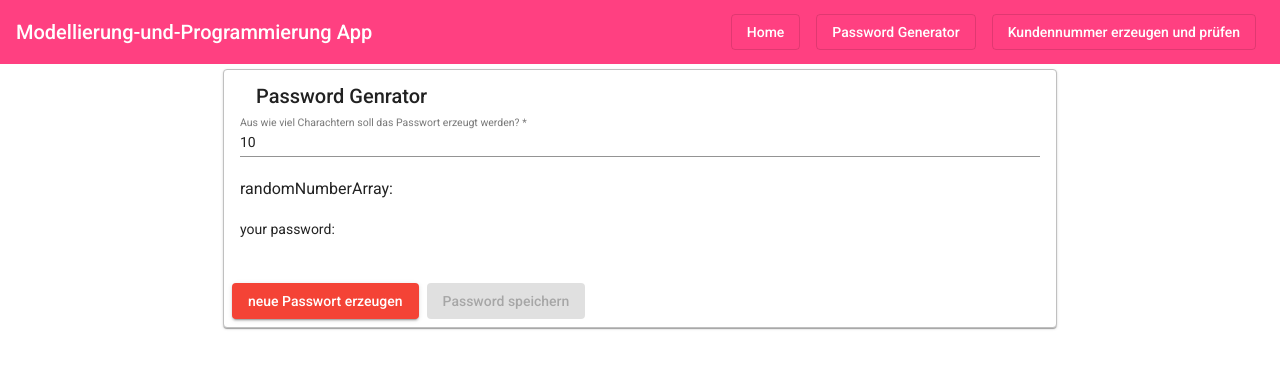
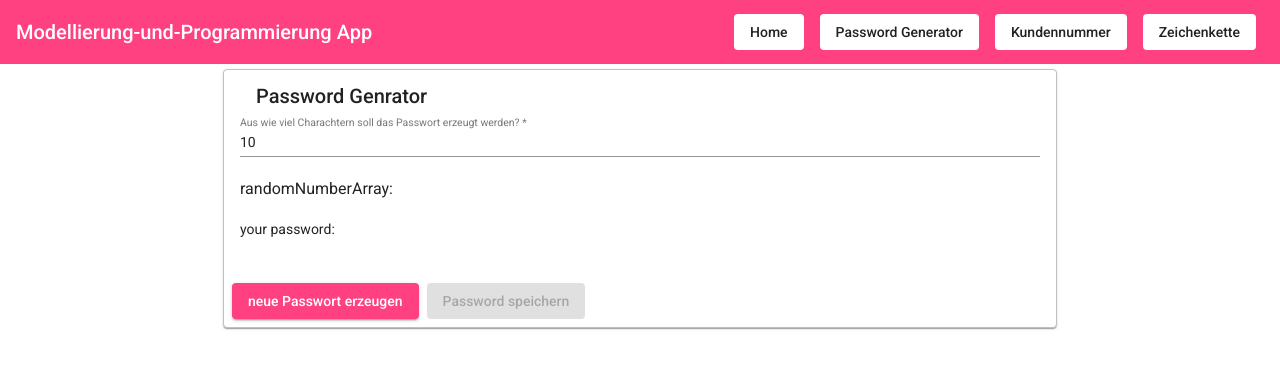
Before and after one commit to HedayatTajik/P107-Modellierung-und-Programmierung, an Angular app: page /passwordGenerator in a window 1280 px wide. Shown: the top 368 px of the page. Built offline with nearby package versions, Linux system fonts and the light colour scheme.

Commit message:
add: kundenNummer-component

```diff
--- a/src/app/app-routing.module.ts
+++ b/src/app/app-routing.module.ts
@@ -1,35 +1,40 @@
-
 import { NgModule } from '@angular/core';
-import { RouterModule, Routes } from '@angular/router';
+import { PreloadAllModules, RouterModule, Routes } from '@angular/router';
 import { HomeComponent } from './home/home/home.component';
 
 const routes: Routes = [
-  {path:'', redirectTo: '/home', pathMatch: 'full'},
-  {path:"home", component: HomeComponent},
+  { path: '', redirectTo: '/home', pathMatch: 'full' },
+  { path: 'home', component: HomeComponent },
   {
     path: 'passwordGenerator',
     loadChildren: () =>
       import('./password-generator/password-generator.module').then(
         (m) => m.PasswordGeneratorModule
       ),
-  },  {
+  },
+  {
     path: 'kundenNummer',
     loadChildren: () =>
       import('./kundennummer/kundennummer.module').then(
         (m) => m.KundennummerModule
       ),
   },
-  // {
-  //   path: 'home',
-  //   loadChildren: () =>
-  //     import('./home/home.module').then(
-  //       (m) => m.HomeModule
-  //     ),
-  // },
+  {
+    path: 'zeichenkette',
+    loadChildren: () =>
+      import('./zeichenkette/zeichenkette.module').then(
+        (m) => m.ZeichenketteModule
+      ),
+  },
 ];
 
 @NgModule({
-  imports: [RouterModule.forRoot(routes)],
+  imports: [
+    RouterModule.forRoot(routes, {
+      scrollPositionRestoration: 'enabled',
+      preloadingStrategy: PreloadAllModules,
+    }),
+  ],
   exports: [RouterModule],
 })
 export class AppRoutingModule {}
--- a/src/app/app/app.component.html
+++ b/src/app/app/app.component.html
@@ -1,13 +1,40 @@
+<mat-toolbar color="accent">
+  <span>Modellierung-und-Programmierung App</span>
 
-  <mat-toolbar color="accent">
-    <span>Modellierung-und-Programmierung App</span>
+  <span class="example-spacer"></span>
 
-    <span class="example-spacer"></span>
-
-    <button class="marging" routerLink="/home" mat-stroked-button> Home</button>
-    <button class="marging" routerLink="/passwordGenerator" mat-stroked-button> Password Generator</button>
-    <button class="marging" routerLink="/kundenNummer" mat-stroked-button> Kundennummer erzeugen und prüfen</button>
-
-  </mat-toolbar>
+  <button
+    class="marging"
+    routerLink="/home"
+    routerLinkActive
+    mat-flat-button
+  >
+    Home
+  </button>
+  <button
+    class="marging"
+    routerLink="/passwordGenerator"
+    routerLinkActive
+    mat-flat-button
+  >
+    Password Generator
+  </button>
+  <button
+    class="marging"
+    routerLink="/kundenNummer"
+    routerLinkActive
+    mat-flat-button
+  >
+    Kundennummer
+  </button>
+  <button
+    class="marging"
+    routerLink="/zeichenkette"
+    routerLinkActive
+    mat-flat-button
+  >
+    Zeichenkette
+  </button>
+</mat-toolbar>
 
 <router-outlet></router-outlet>
--- a/src/app/password-generator/password-generator/password-generator.component.html
+++ b/src/app/password-generator/password-generator/password-generator.component.html
@@ -20,7 +20,7 @@
       >
     </mat-card-content>
     <mat-card-actions>
-      <button mat-raised-button color="warn" (click)="generator()">
+      <button mat-raised-button color="accent" (click)="generator()">
         neue Passwort erzeugen
       </button>
       <button
@@ -51,7 +51,7 @@
           <td>
             <button
               mat-raised-button
-              color="accent"
+              color="warn"
               (click)="deleteItem(indexOfelement)"
             >
               löschen
--- /dev/null
+++ b/src/app/zeichenkette/zeichenkette/zeichenkette.component.html
@@ -0,0 +1 @@
+<p>zeichenkette works!</p>
--- /dev/null
+++ b/src/app/zeichenkette/zeichenkette/zeichenkette.component.ts
@@ -0,0 +1,15 @@
+import { Component, OnInit } from '@angular/core';
+
+@Component({
+  selector: 'app-zeichenkette',
+  templateUrl: './zeichenkette.component.html',
+  styleUrls: ['./zeichenkette.component.css']
+})
+export class ZeichenketteComponent implements OnInit {
+
+  constructor() { }
+
+  ngOnInit(): void {
+  }
+
+}
```
Also changed, not shown: src/app/app.module.ts (+5 -9 lines), src/app/kundennummer/kundennummer.module.ts (+6 -8 lines), src/app/password-generator/password-generator.module.ts (+1 -6 lines), src/app/zeichenkette/zeichenkette-routing.module.ts (added, +13 -0 lines), src/app/zeichenkette/zeichenkette.module.ts (added, +14 -0 lines), src/app/zeichenkette/zeichenkette.service.ts (added, +9 -0 lines), src/app/zeichenkette/zeichenkette/zeichenkette.component.css (added), 2 other files (tests, documents, lock files or other folders).
